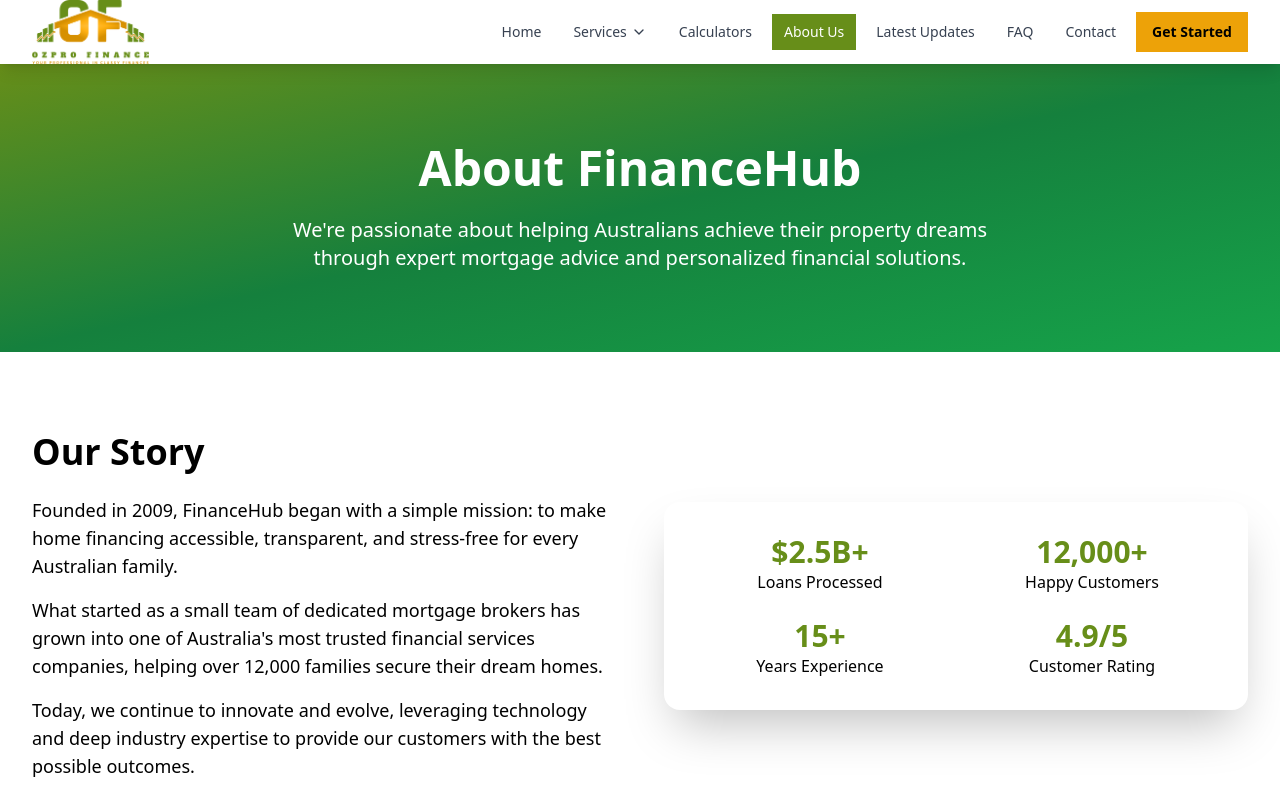
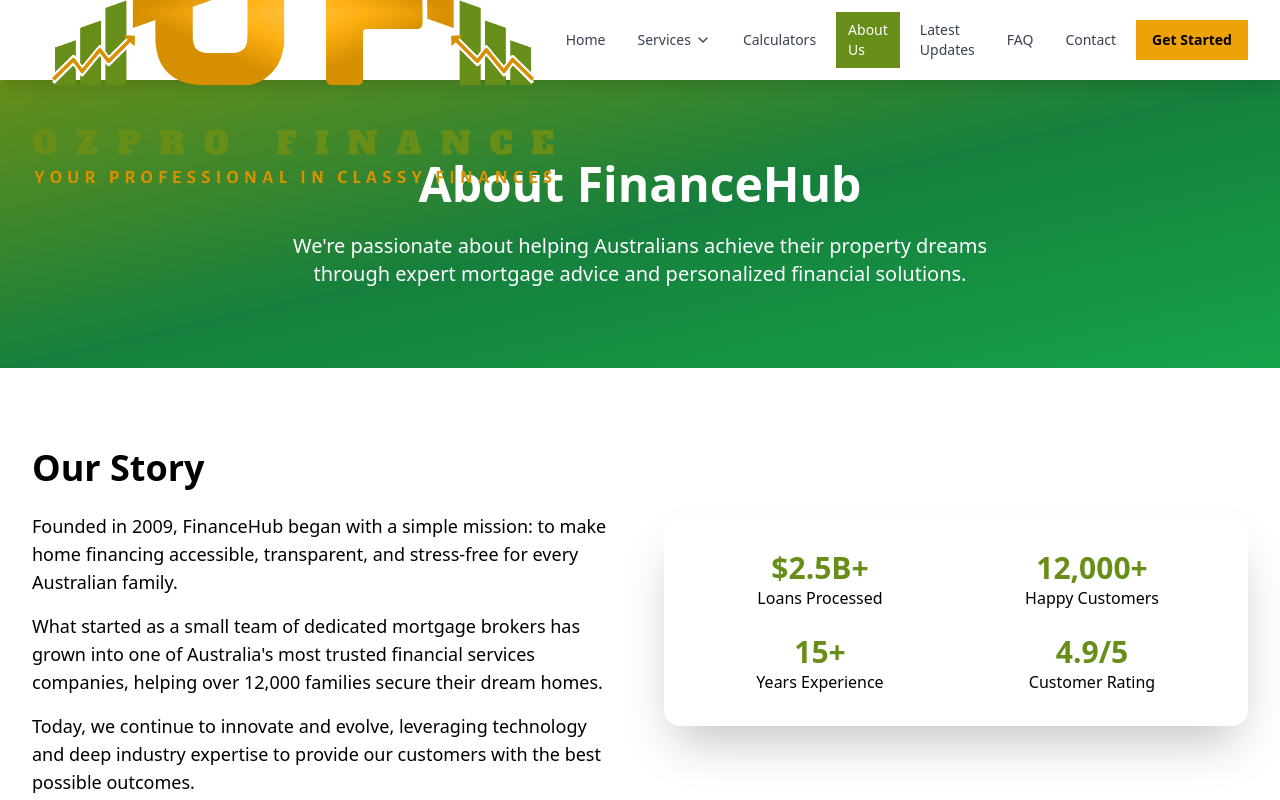
Before and after one commit to devsusheel/wealth-visual-finance-hub, a React (Vite) app: page /about in a window 1280 px wide. Shown: the top 800 px of the page. Built offline with nearby package versions, Linux system fonts and the light colour scheme.

Commit message:
Fix: Adjust logo and tagline in header
The AI adjusted the header to prevent the tagline from being cut off and improved the logo's appearance, likely by adjusting sizing or image quality.

```diff
--- a/src/components/Navbar.tsx
+++ b/src/components/Navbar.tsx
@@ -37,13 +37,13 @@ const Navbar = () => {
   return (
     <nav className="bg-white shadow-lg sticky top-0 z-50">
       <div className="max-w-7xl mx-auto px-4 sm:px-6 lg:px-8">
-        <div className="flex justify-between h-16">
+        <div className="flex justify-between h-20">
           <div className="flex items-center">
             <Link to="/" className="flex items-center space-x-2">
               <img
                 src="/lovable-uploads/f574e7ef-1fd3-47d3-b5eb-6b5e82c3e9a5.png"
                 alt="OzPro Finance Logo"
-                className="h-16 w-auto"
+                className="h-18 w-auto object-contain"
               />
             </Link>
           </div>
```
